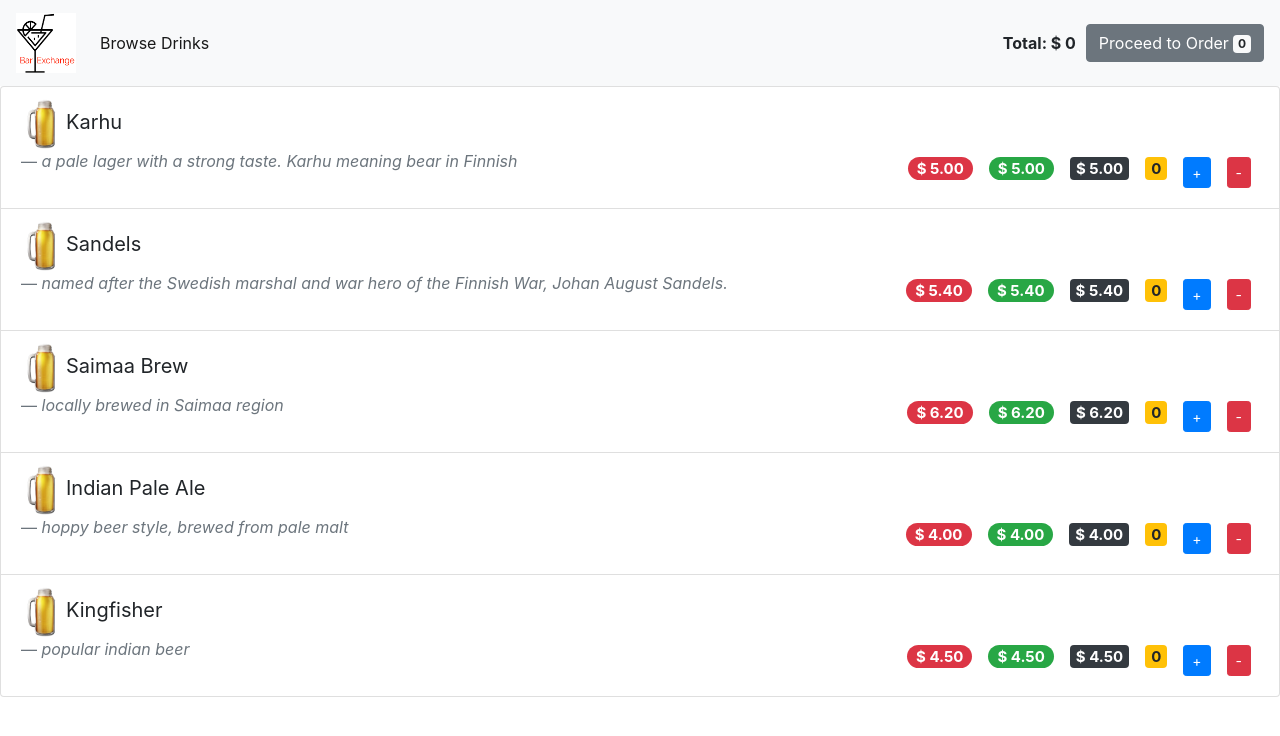
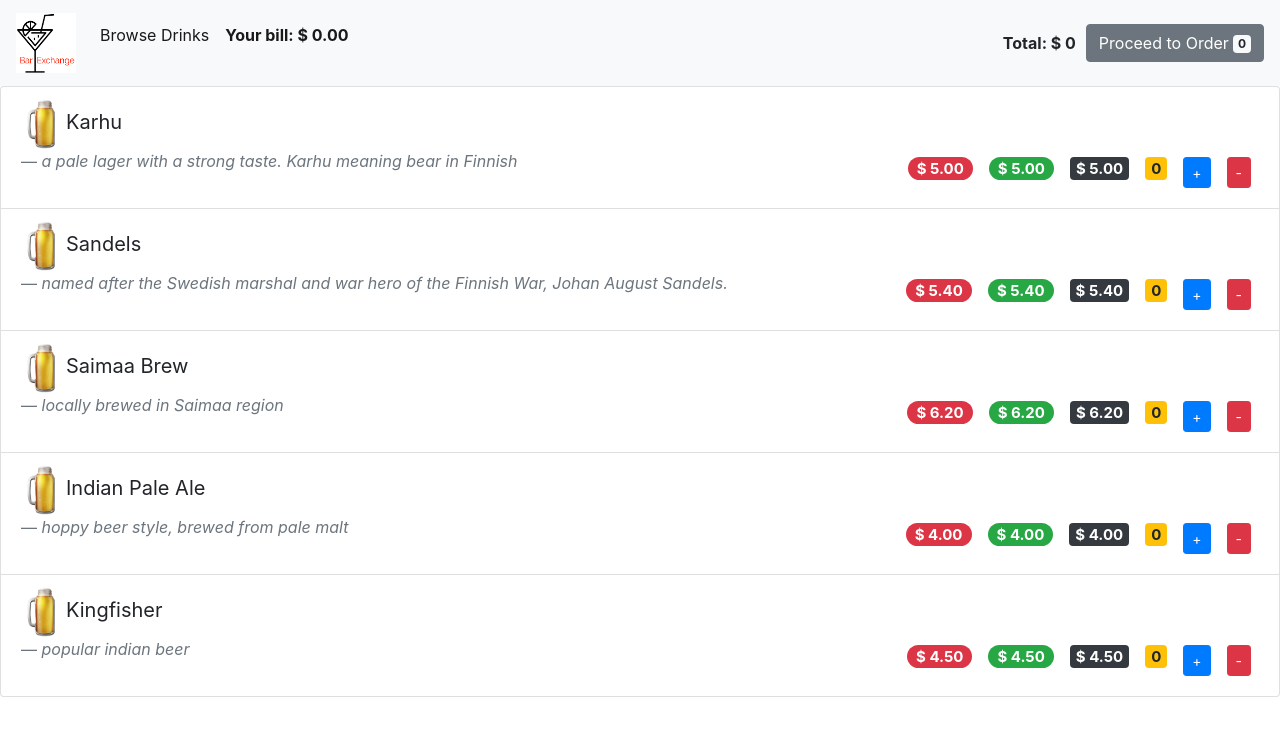
Before and after one commit to Tyaisurm/react-codecamp-2019, a React (Create React App) app: page / in a window 1280 px wide. Shown: the top 736 px of the page. Built offline with nearby package versions, Linux system fonts and the light colour scheme.

Commit message:
shopping cart works about right

```diff
--- a/src/App.js
+++ b/src/App.js
@@ -8,9 +8,11 @@
     super(props);
     this.state = {
       basketDrinks: 0,
-      basketSum: 0
+      basketSum: 0,
+      bill: 0
     }
     this.addBasket = this.addBasket.bind(this);
+    this.checkOut = this.checkOut.bind(this);
   }
 
   addBasket(amount) {
@@ -20,10 +22,19 @@
     })
   }
 
+  checkOut () {
+    this.setState({
+      basketDrinks: 0,
+      basketSum: 0,
+      bill: (parseFloat(this.state.bill) + parseFloat(this.state.basketSum)) // Otherwise it treats it as string for some reason
+    })
+    this.refs["plist"].checkOut()
+  }
+
   render() {
     return (
       <div>
-        <Navigation totalDrinks={this.state.basketDrinks} totalSum = {this.state.basketSum}/>
+        <Navigation totalDrinks={this.state.basketDrinks} totalSum={this.state.basketSum} bill={this.state.bill} checkOut={this.checkOut} />
         <ProductsList product={product} addBasket={this.addBasket} ref="plist" />
       </div>
     );
--- a/src/components/product.jsx
+++ b/src/components/product.jsx
@@ -35,6 +35,12 @@
 
   getPrice() {
     return this.state.price * this.state.count;
+  }
+
+  resetCount() {
+    this.setState({
+      count: 0
+    })
   }
 
   setPrice(change) {
--- a/src/components/productsList.js
+++ b/src/components/productsList.js
@@ -10,6 +10,7 @@
     this.setPrice = this.setPrice.bind(this);
     this.addBasket = this.addBasket.bind(this);
     this.getTotalPrice = this.getTotalPrice.bind(this)
+    this.checkOut = this.checkOut.bind(this)
   }
 
   setPrice(id, pricechange) {
@@ -27,6 +28,13 @@
       sum += this.refs["product" + i].getPrice();
     }
     return sum.toFixed(2)
+  }
+
+  checkOut() {
+    let i;
+    for (i = 1; i < this.state.numberofprods + 1; i++) {
+      this.refs["product" + i].resetCount();
+    }
   }
 
   render() {
--- a/src/containers/navigation.jsx
+++ b/src/containers/navigation.jsx
@@ -32,11 +32,16 @@
                 Browse Drinks <span className="sr-only">(current)</span>
               </a>
             </li>
+            <li className="nav-item active">
+              <p className="nav-link" style={{fontWeight: "bold"}}>
+                Your bill: $ {this.props.bill.toFixed(2)}
+              </p>
+            </li>
           </ul>
           <div style={{margin: 10, fontWeight: "bold"}}>
             Total: $ {this.props.totalSum}
           </div>
-          <button type="button" className="btn btn-secondary float-sm-right">
+          <button type="button" className="btn btn-secondary float-sm-right" onClick={this.props.checkOut}>
             Proceed to Order <span className="badge badge-light">{this.props.totalDrinks}</span>
             <span className="sr-only">unread messages</span>
           </button>
```
